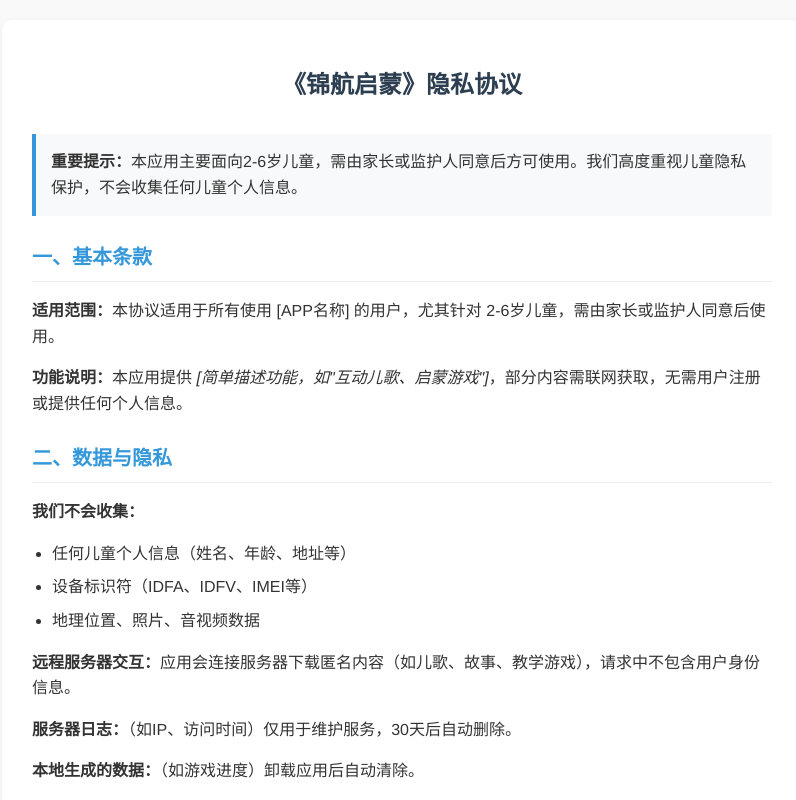
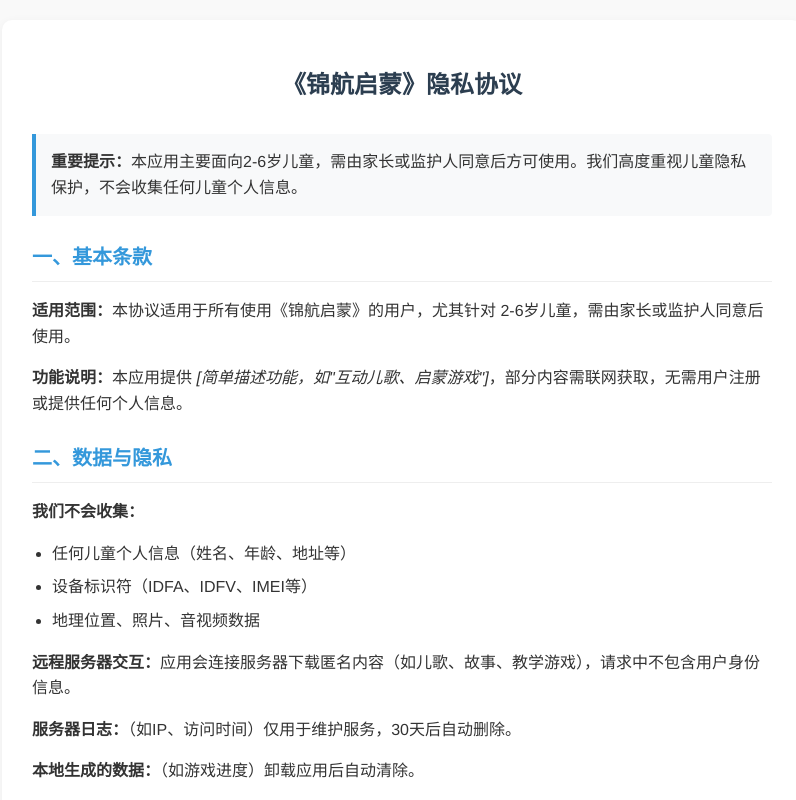
Before and after one commit to aschord/website, a plain HTML site: page privacypolicy.html in a window 1280 px wide. Shown: the top 800 px of the page, without its empty margins (238-1034 px from the left). Drawn offline with Linux system fonts and the light colour scheme.

Commit message:
Update privacypolicy.html

```diff
--- a/privacypolicy.html
+++ b/privacypolicy.html
@@ -72,7 +72,7 @@
         </div>
 
         <h2>一、基本条款</h2>
-        <p><strong>适用范围：</strong>本协议适用于所有使用 [APP名称] 的用户，尤其针对 2-6岁儿童，需由家长或监护人同意后使用。</p>
+        <p><strong>适用范围：</strong>本协议适用于所有使用《锦航启蒙》的用户，尤其针对 2-6岁儿童，需由家长或监护人同意后使用。</p>
 
         <p><strong>功能说明：</strong>本应用提供 <em>[简单描述功能，如"互动儿歌、启蒙游戏"]</em>，部分内容需联网获取，无需用户注册或提供任何个人信息。</p>
 
```
